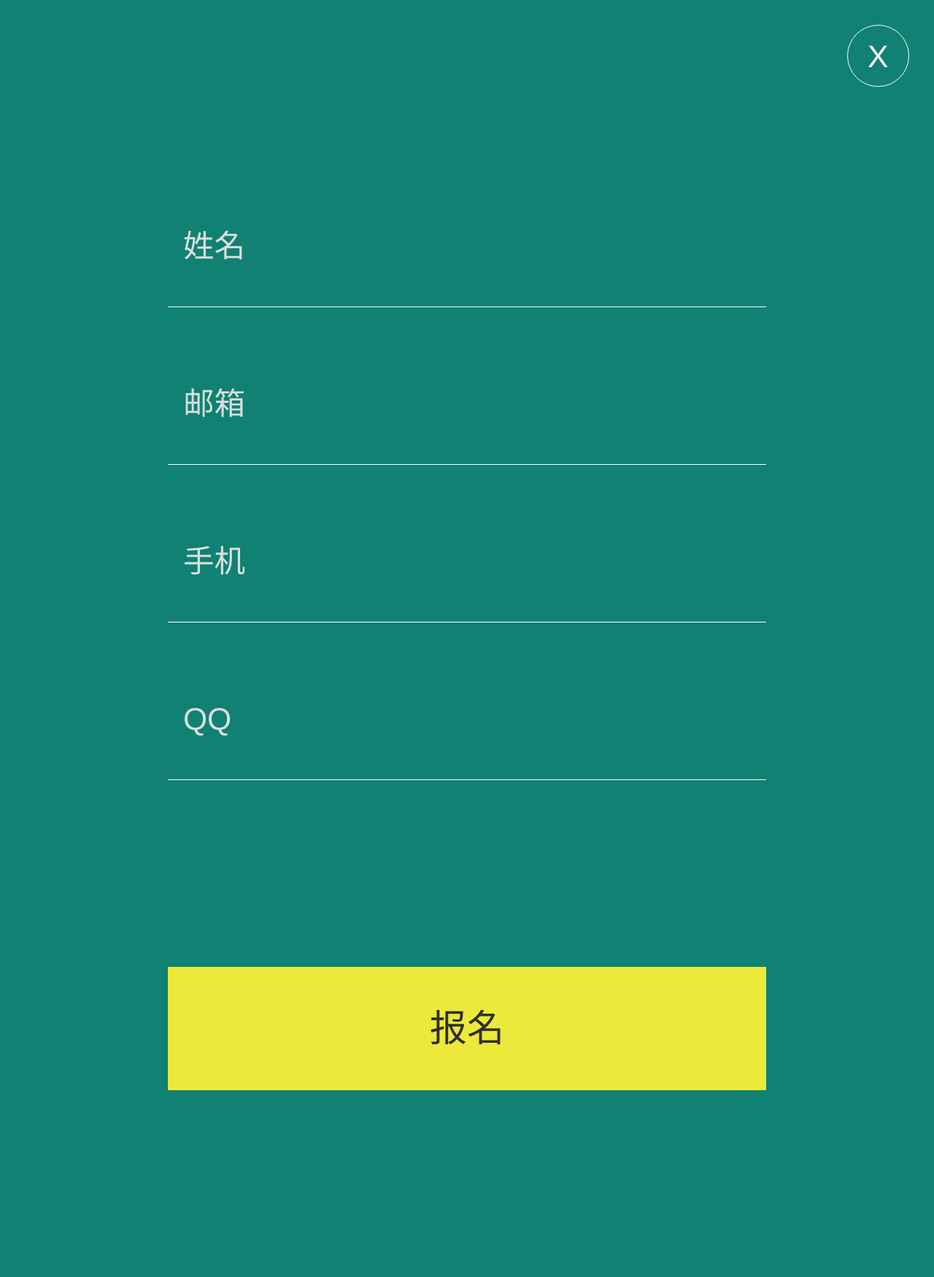
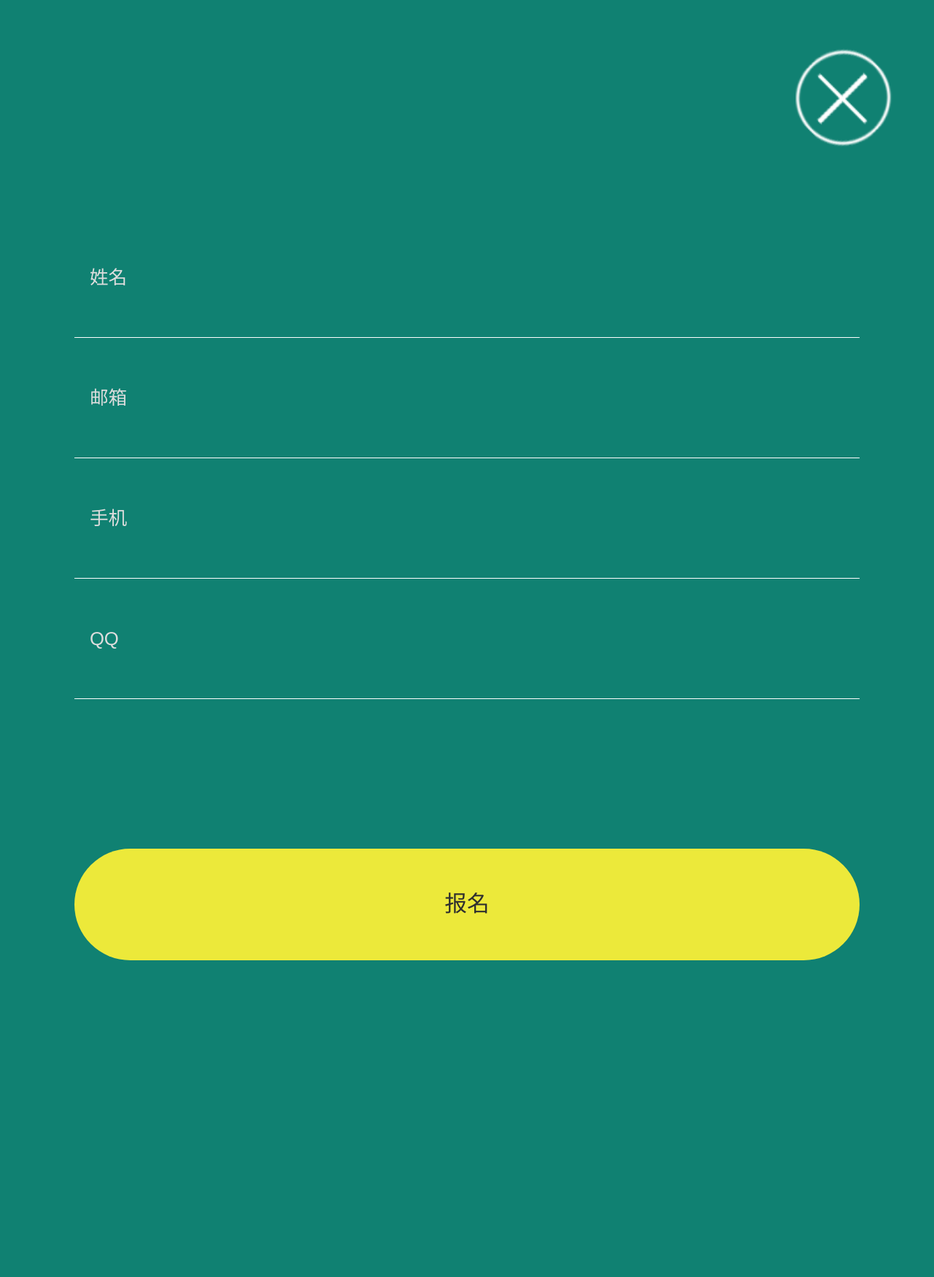
Before and after one commit to FlyingBugger/hacker_earth_activity, a Django app: template register_site/templates/signup.html in a window 1280 px wide. Shown: the whole page at 73% size. After the commit the page ends 1316 px from the top, so only its background shows below. Run offline with Django 3.2, Linux system fonts and the light colour scheme; the template is opened without the code that fills it, so the values that code supplies are empty; some libraries are stand-ins or nearby versions.

Commit message:
ios 报名界面完成

```diff
--- a/register_site/static/css/common.css
+++ b/register_site/static/css/common.css
@@ -233,13 +233,13 @@ div.cutoff {
 }
 
 .form-container {
-	padding: 20%;
+	margin-top: 100px;
+	padding: 10%;
 }
 
 form.form-container > input {
-	margin-bottom: 30px;
 	height: 50px;
-	font-size: 2.5rem;
+	font-size: 1.5rem;
 	border: none;
 	background-color: transparent;
 	border-bottom: 1px solid #fff;
@@ -287,26 +287,28 @@ form.form-container > input:-ms-input-placeholder {
 }
 form.form-container > button {
 	color: #2f2f2f;
-	font-size: 3rem;
+	font-size: 1.8rem;
 	background-color: #ece93a;
 	width: 100%;
-	height: 99px;
+	height: 90px;
 	border: none;
 	text-align: center;
 	margin-top: 120px;
+	border-radius:45px;
 }
-button.back {
-	font-size: 2.5rem;
+.back {
+	font-size: 20px;
 	color: #fff;
-	font-weight: 100;
+	font-weight: 300;
+	color: #fff;
 	position: absolute;
-	right: 20px;
-	top: 20px;
-	border-radius: 50%;
-	width: 5rem;
-	height: 5rem;
-	border: 1px solid #fff;
+	right: 100px;
+	top: 30px;
+	width: 20px;
+
+
 	background-color: transparent;
+
 }
 .msg {
 	color: #fff;
--- a/register_site/static/js/signup.app.js
+++ b/register_site/static/js/signup.app.js
@@ -1,7 +1,7 @@
 $(function () {
 	$('p.msg').hide()
 
-	$('button.back').click(function () {
+	$('.back').click(function () {
 		window.location.href = '/'
 	})
 
--- a/register_site/templates/signup.html
+++ b/register_site/templates/signup.html
@@ -3,8 +3,9 @@
 
 {% block content %}
 
-<button class="back">X</button>
-
+<div class="back">
+	<img src="{% static 'img/close.png' %}">
+</div>
 <form class="form-container row" action='/post_message/' method='post'>
 	{% csrf_token %}
 	<input class="col-xs-12" name='name' placeholder="姓名"></input>
```
Also changed, not shown: register_site/static/img/close.png (added).
